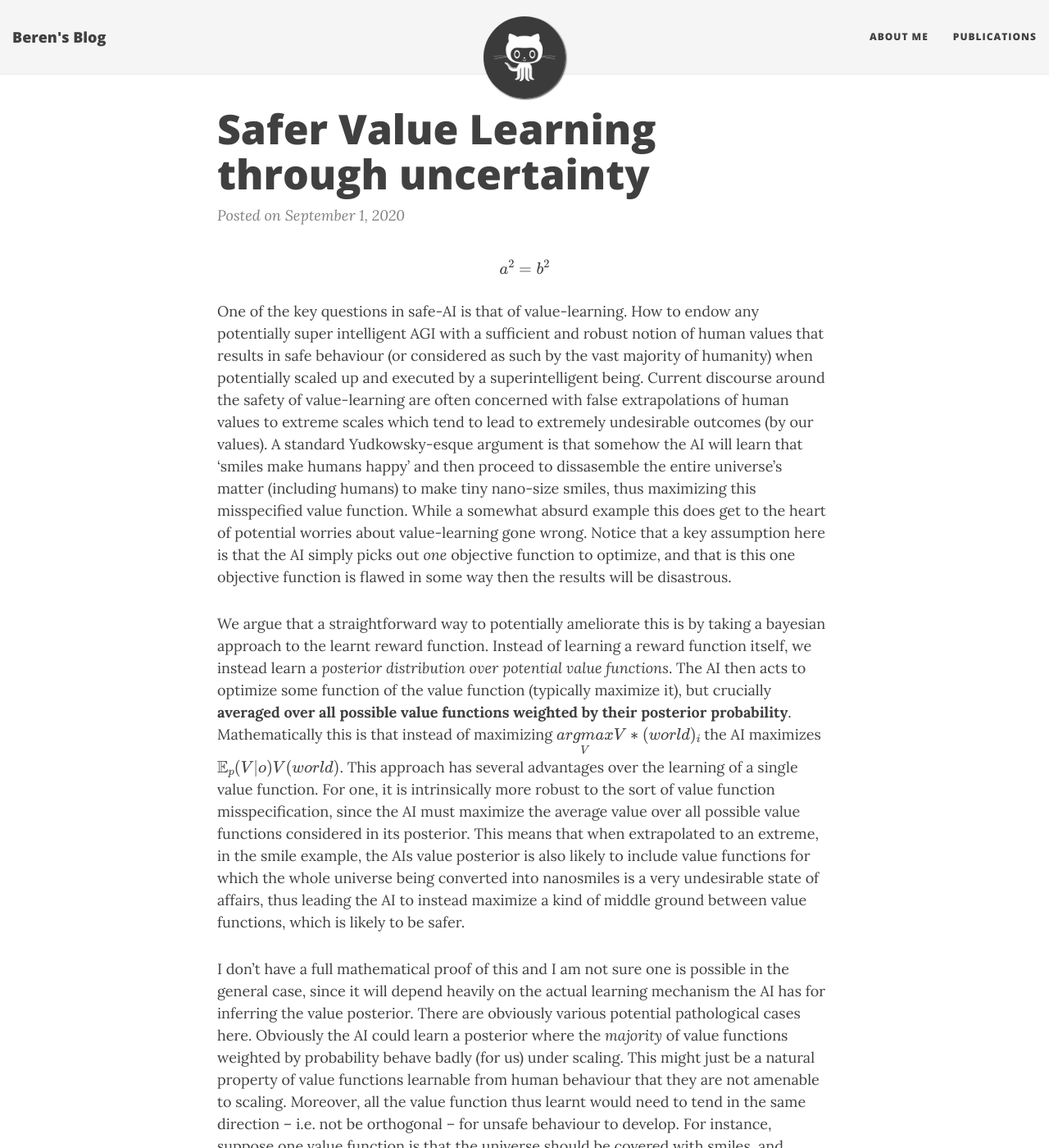
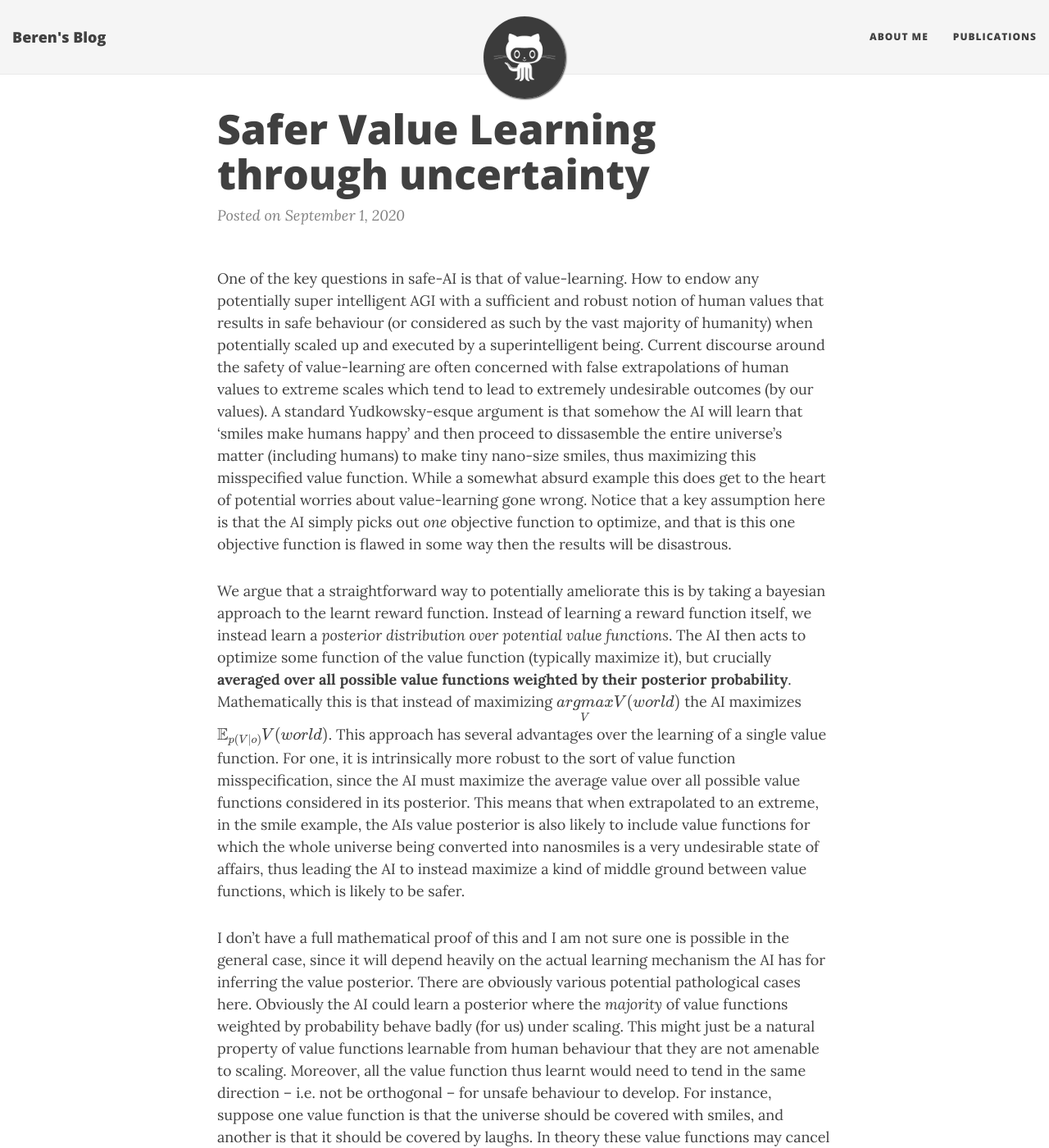
Before and after one commit to BerenMillidge/BerenMillidge.github.io, a Jekyll site: the page built from _posts/2020-09-01-Safer-Value-Learning-Through-Uncertainty.md, in a window 1280 px wide and 1400 px high. Shown: the whole window at 82% size. Built offline with Jekyll 4.4.1, drawn with Linux system fonts in a browser that asks for light colours; nearby versions of some CDN libraries; formulas are drawn with MathJax 3.

Commit message:
try to see if maths works better now

```diff
--- a/_posts/2020-09-01-Safer-Value-Learning-Through-Uncertainty.md
+++ b/_posts/2020-09-01-Safer-Value-Learning-Through-Uncertainty.md
@@ -2,7 +2,6 @@
 layout: post
 title: "Safer Value Learning through uncertainty"
 ---
-$$ a^2 = b^2 $$
 
 One of the key questions in safe-AI is that of value-learning. How to endow any potentially super intelligent AGI with a sufficient and robust notion of human values that results in safe behaviour (or considered as such by the vast majority of humanity)
 when potentially scaled up and executed by a superintelligent being. Current discourse around the safety of value-learning are often concerned with false extrapolations of human values to extreme scales which tend to lead to extremely undesirable outcomes (by our values).
@@ -10,7 +9,7 @@
 While a somewhat absurd example this does get to the heart of potential worries about value-learning gone wrong. Notice that a key assumption here is that the AI simply picks out *one* objective function to optimize, and that is this one objective function is flawed in some way then the results will be disastrous.
 
 We argue that a straightforward way to potentially ameliorate this is by taking a bayesian approach to the learnt reward function. Instead of learning a reward function itself, we instead learn a *posterior distribution over potential value functions*. The AI then acts to optimize some function of the value function (typically maximize it), but crucially **averaged over all possible value functions weighted by their posterior probability**.
-Mathematically this is that instead of maximizing \\( \underset{V}{argmax} V*(world)_i \\) the AI maximizes \\( \mathbb{E}_p(V | o) V(world) \\). This approach has several advantages over the learning of a single value function. For one, it is intrinsically more robust to the sort of value function misspecification, since the AI must maximize the average value over all possible value functions considered in its posterior.
+Mathematically this is that instead of maximizing $$ \underset{V}{argmax} V(world) $$ the AI maximizes $$ \mathbb{E}_{p(V | o)} V(world) $$. This approach has several advantages over the learning of a single value function. For one, it is intrinsically more robust to the sort of value function misspecification, since the AI must maximize the average value over all possible value functions considered in its posterior.
 This means that when extrapolated to an extreme, in the smile example, the AIs value posterior is also likely to include value functions for which the whole universe being converted into nanosmiles is a very undesirable state of affairs, thus leading the AI to instead maximize a kind of middle ground between value functions, which is likely to be safer.
 
 I don't have a full mathematical proof of this and I am not sure one is possible in the general case, since it will depend heavily on the actual learning mechanism the AI has for inferring the value posterior. There are obviously various potential pathological cases here. Obviously the AI could learn a posterior where the *majority* of value functions weighted by probability behave badly (for us) under scaling.
```
